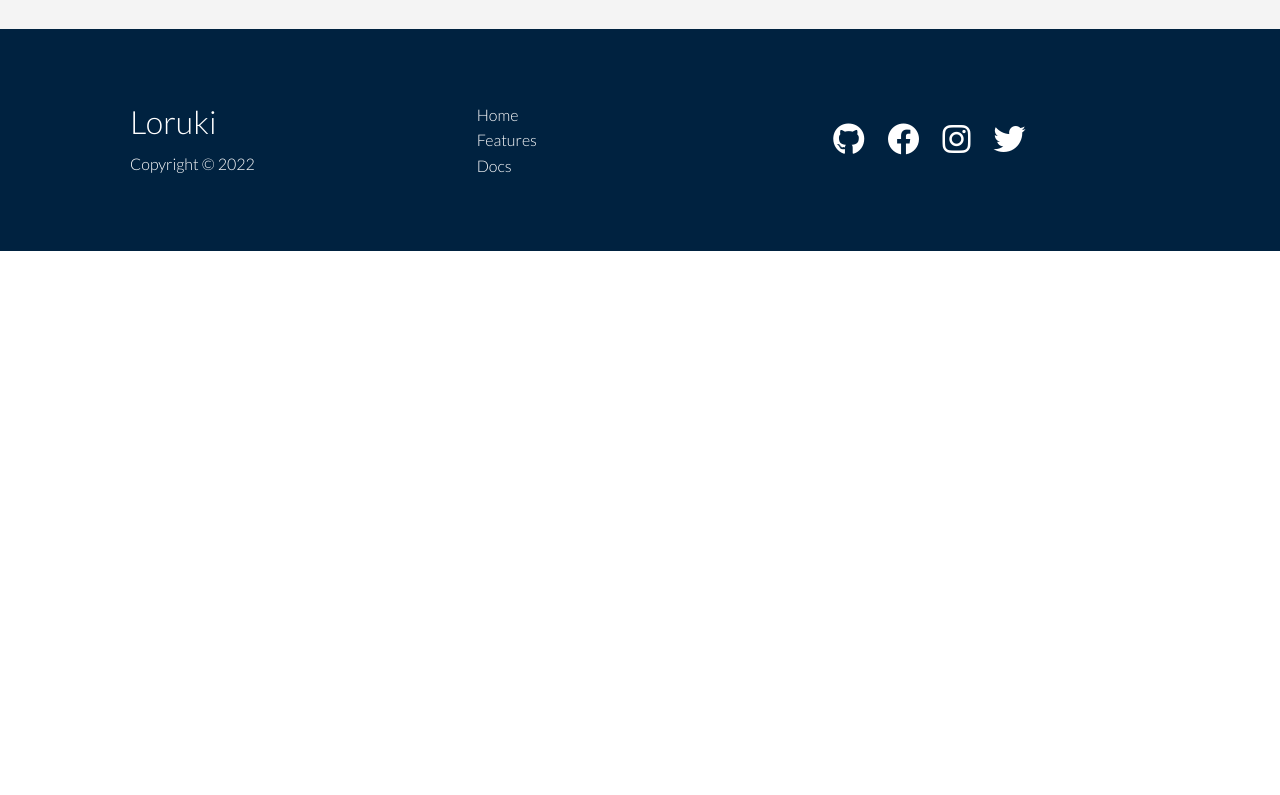
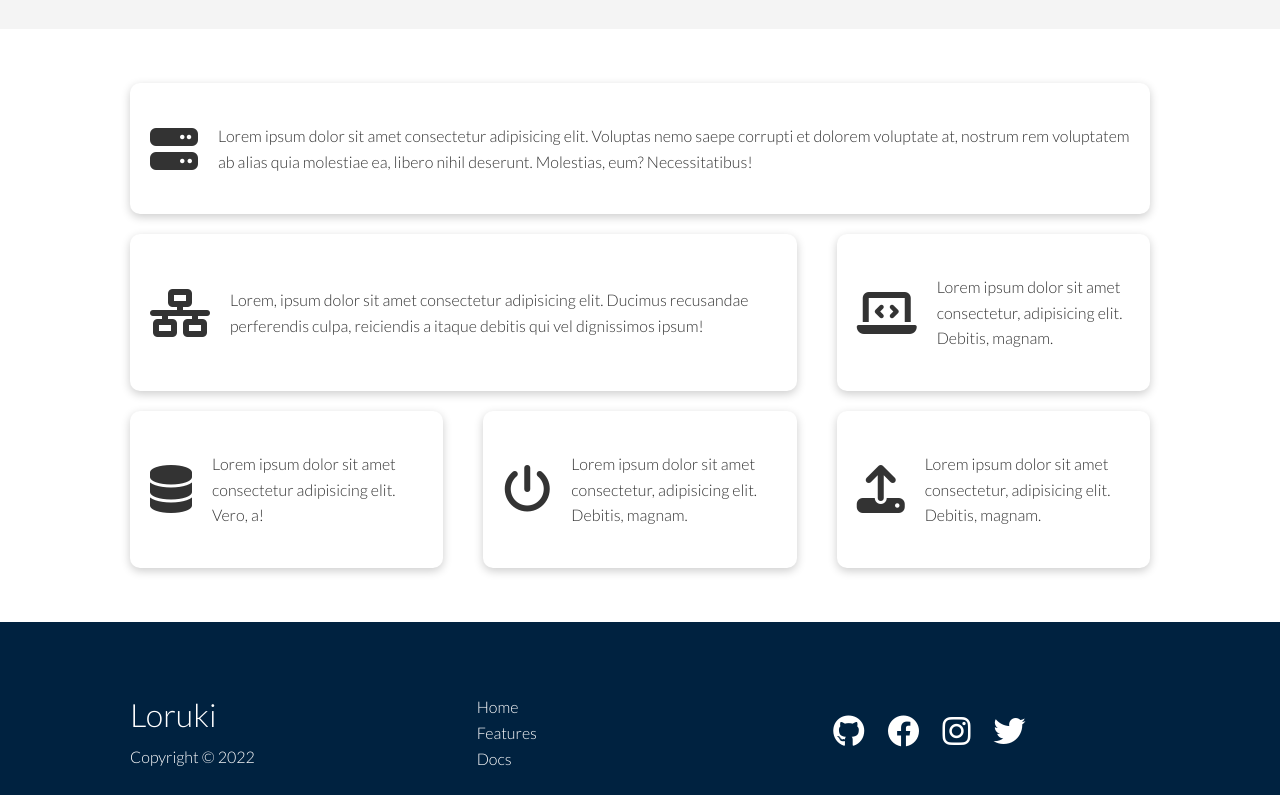
Before and after one commit to ionutziv7/Loruki-Website, a plain HTML site: page features.html in a window 1280 px wide. Shown: the part 669-1464 px from the top of the page. Before the commit the page ends 920 px from the top, so only its background shows below. Drawn offline with Linux system fonts and the light colour scheme.

Commit message:
Main features section

```diff
--- a/css/style.css
+++ b/css/style.css
@@ -198,6 +198,22 @@ img {
   justify-self: flex-end;
 }
 
+.features-main .card > i {
+  margin-right: 20px;
+}
+
+.features-main .grid {
+  padding: 30px;
+}
+
+.features-main .grid > *:first-child {
+  grid-column: 1 / span 3;
+}
+
+.features-main .grid > *:nth-child(2) {
+  grid-column: 1 / span 2;
+}
+
 /* Footer */
 .footer .social a {
   margin: 0 10px;
--- a/features.html
+++ b/features.html
@@ -60,6 +60,56 @@
       </div>
     </section>
 
+    <!-- Main features -->
+    <section class="features-main my-2">
+      <div class="container grid grid-3">
+        <div class="card flex">
+          <i class="fas fa-server fa-3x"></i>
+          <p>
+            Lorem ipsum dolor sit amet consectetur adipisicing elit. Voluptas
+            nemo saepe corrupti et dolorem voluptate at, nostrum rem voluptatem
+            ab alias quia molestiae ea, libero nihil deserunt. Molestias, eum?
+            Necessitatibus!
+          </p>
+        </div>
+        <div class="card flex">
+          <i class="fas fa-network-wired fa-3x"></i>
+          <p>
+            Lorem, ipsum dolor sit amet consectetur adipisicing elit. Ducimus
+            recusandae perferendis culpa, reiciendis a itaque debitis qui vel
+            dignissimos ipsum!
+          </p>
+        </div>
+        <div class="card flex">
+          <i class="fas fa-laptop-code fa-3x"></i>
+          <p>
+            Lorem ipsum dolor sit amet consectetur, adipisicing elit. Debitis,
+            magnam.
+          </p>
+        </div>
+        <div class="card flex">
+          <i class="fas fa-database fa-3x"></i>
+          <p>
+            Lorem ipsum dolor sit amet consectetur adipisicing elit. Vero, a!
+          </p>
+        </div>
+        <div class="card flex">
+          <i class="fas fa-power-off fa-3x"></i>
+          <p>
+            Lorem ipsum dolor sit amet consectetur, adipisicing elit. Debitis,
+            magnam.
+          </p>
+        </div>
+        <div class="card flex">
+          <i class="fas fa-upload fa-3x"></i>
+          <p>
+            Lorem ipsum dolor sit amet consectetur, adipisicing elit. Debitis,
+            magnam.
+          </p>
+        </div>
+      </div>
+    </section>
+
     <!-- Footer -->
     <footer class="footer bg-dark py-5">
       <div class="container grid grid-3">
```
